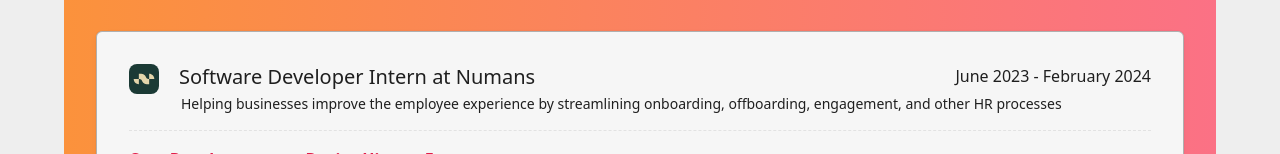
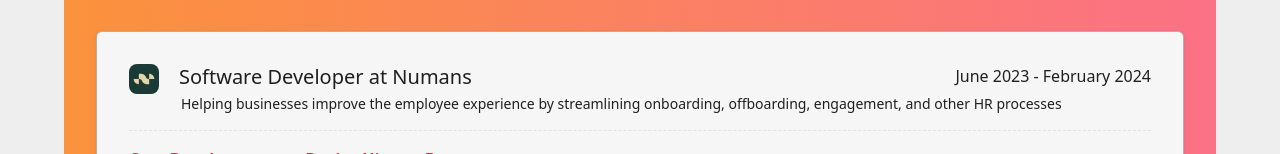
Before and after one commit to niketjain1/Portfolio, a React (Create React App) app: page / in a window 1280 px wide. Shown: the part 756-910 px from the top of the page. Built offline with nearby package versions, Linux system fonts and the light colour scheme.

Commit message:
👌 IMPROVE: updated the title

```diff
--- a/src/components/Experience.jsx
+++ b/src/components/Experience.jsx
@@ -12,7 +12,7 @@
               <div className="flex items-start mb-4">
                 <img src={NumansLogo} alt="NumansLogo" />
                 <div className="body-base-semibold text-start ml-4 text-gray-800 ">
-                  Software Developer Intern at Numans
+                  Software Developer at Numans
                 </div>
                 <div className="ml-auto body-base-regular text-gray-800 ">
                   June 2023 - February 2024
@@ -24,7 +24,7 @@
               <div className="flex flex-row items-start">
                 <img src={NumansLogo} alt="NumansLogo" />
                 <div className="subtitle-base ml-5 text-gray-800 ">
-                  Software Developer Intern at Numans
+                  Software Developer at Numans
                 </div>
                 <div className="ml-auto text-gray-800">
                   June 2023 - February 2024
```
